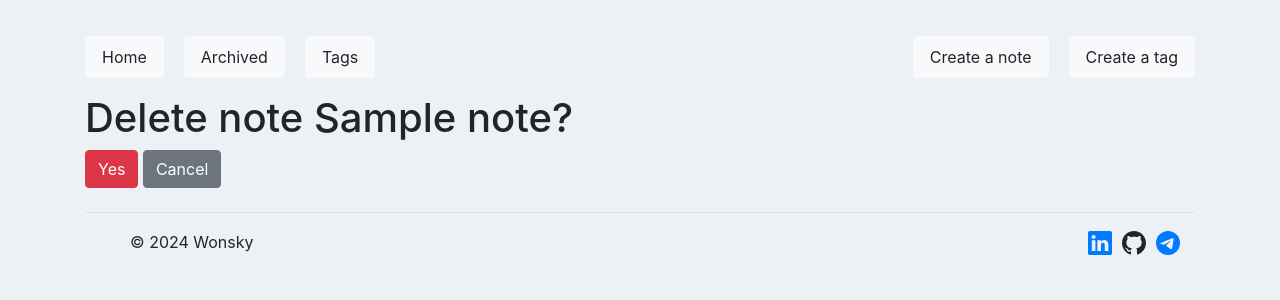
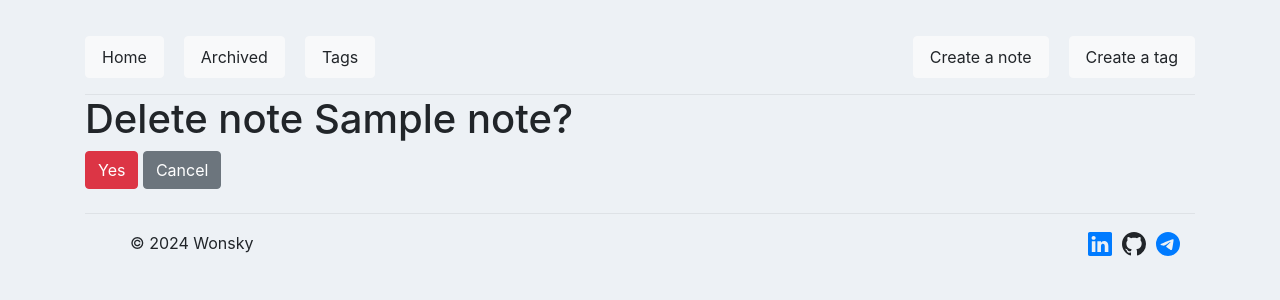
Before and after one commit to Wonsky1/web-notes, a Django app: page /1/delete/ in a window 1280 px wide. Shown: the top 300 px of the page. Run offline with Django 5.2, Linux system fonts and the light colour scheme; tables that the repository leaves empty hold one stand-in row (values such as "Sample post"); some libraries are stand-ins or nearby versions.

Commit message:
added border for header, fixed missing selector closer

```diff
--- a/templates/includes/header.html
+++ b/templates/includes/header.html
@@ -1,4 +1,4 @@
-<header class="d-flex justify-content-between py-3">
+<header class="d-flex justify-content-between py-3 border-bottom">
   <ul class="nav nav-pills">
     {% url 'notes:note-list' as note_list_url %}
     <li class="nav-item">
@@ -21,7 +21,5 @@
             <a href="{% url 'notes:tag-create' %}" class="nav-link btn btn-light">Create a tag</a>
 
     </li>
-    <li class="nav-item">
-      <!-- Second additional link -->
-    </li>
+  </ul>
 </header>
```
